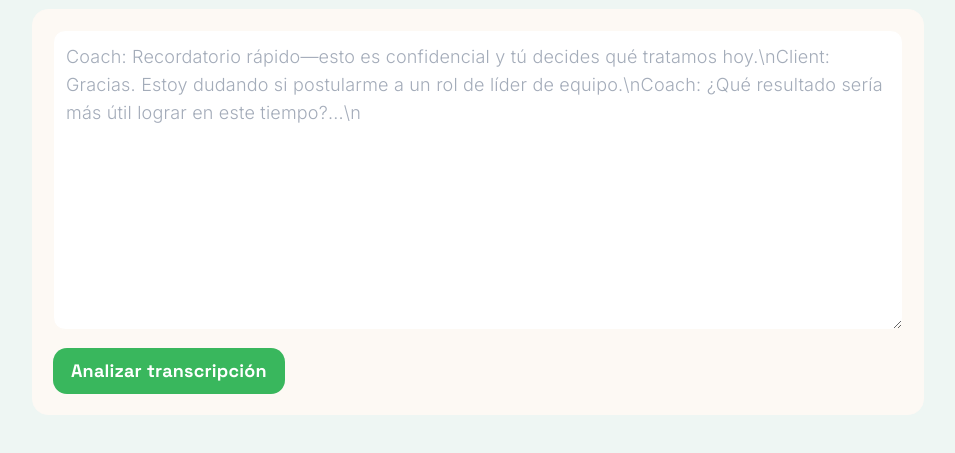
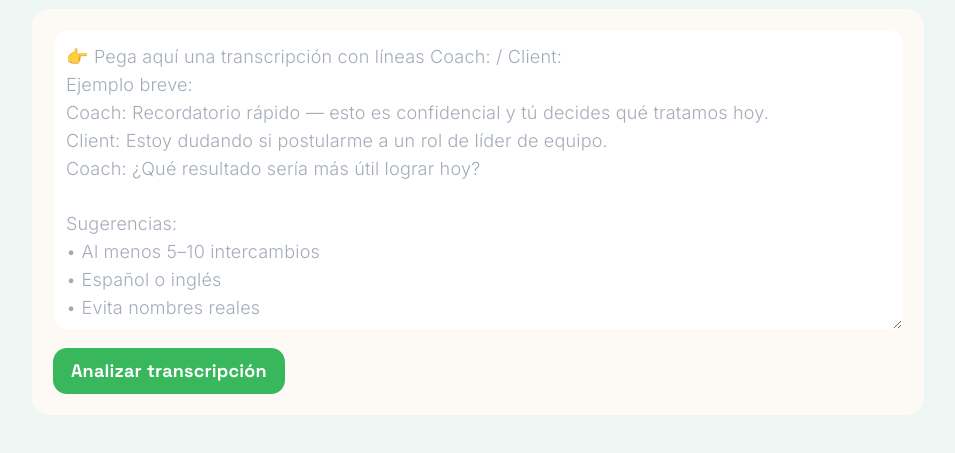
Before and after one commit to franciscorosalesf/scorecard-web, a website: page index.html in a window 1280 px wide. Shown: the part 151-604 px from the top of the page, without its empty margins (162-1117 px from the left). Drawn offline with Linux system fonts and the light colour scheme.

Commit message:
Update index.html

```diff
--- a/index.html
+++ b/index.html
@@ -177,7 +177,16 @@ button:focus-visible{ outline: 2px solid var(--brand); outline-offset: 2px; }
     </div>
 
     <div class="card" style="margin-bottom:12px">
-      <textarea id="txt" placeholder="Coach: Recordatorio rápido—esto es confidencial y tú decides qué tratamos hoy.\nClient: Gracias. Estoy dudando si postularme a un rol de líder de equipo.\nCoach: ¿Qué resultado sería más útil lograr en este tiempo?...\n"></textarea>
+      <textarea id="txt" placeholder="👉 Pega aquí una transcripción con líneas Coach: / Client:
+Ejemplo breve:
+Coach: Recordatorio rápido — esto es confidencial y tú decides qué tratamos hoy.
+Client: Estoy dudando si postularme a un rol de líder de equipo.
+Coach: ¿Qué resultado sería más útil lograr hoy?
+
+Sugerencias:
+• Al menos 5–10 intercambios
+• Español o inglés
+• Evita nombres reales" ></textarea>
       <div class="row" style="margin-top:10px">
         <button id="runBtn">Analizar transcripción</button>
         <span id="status" class="muted"></span>
```
